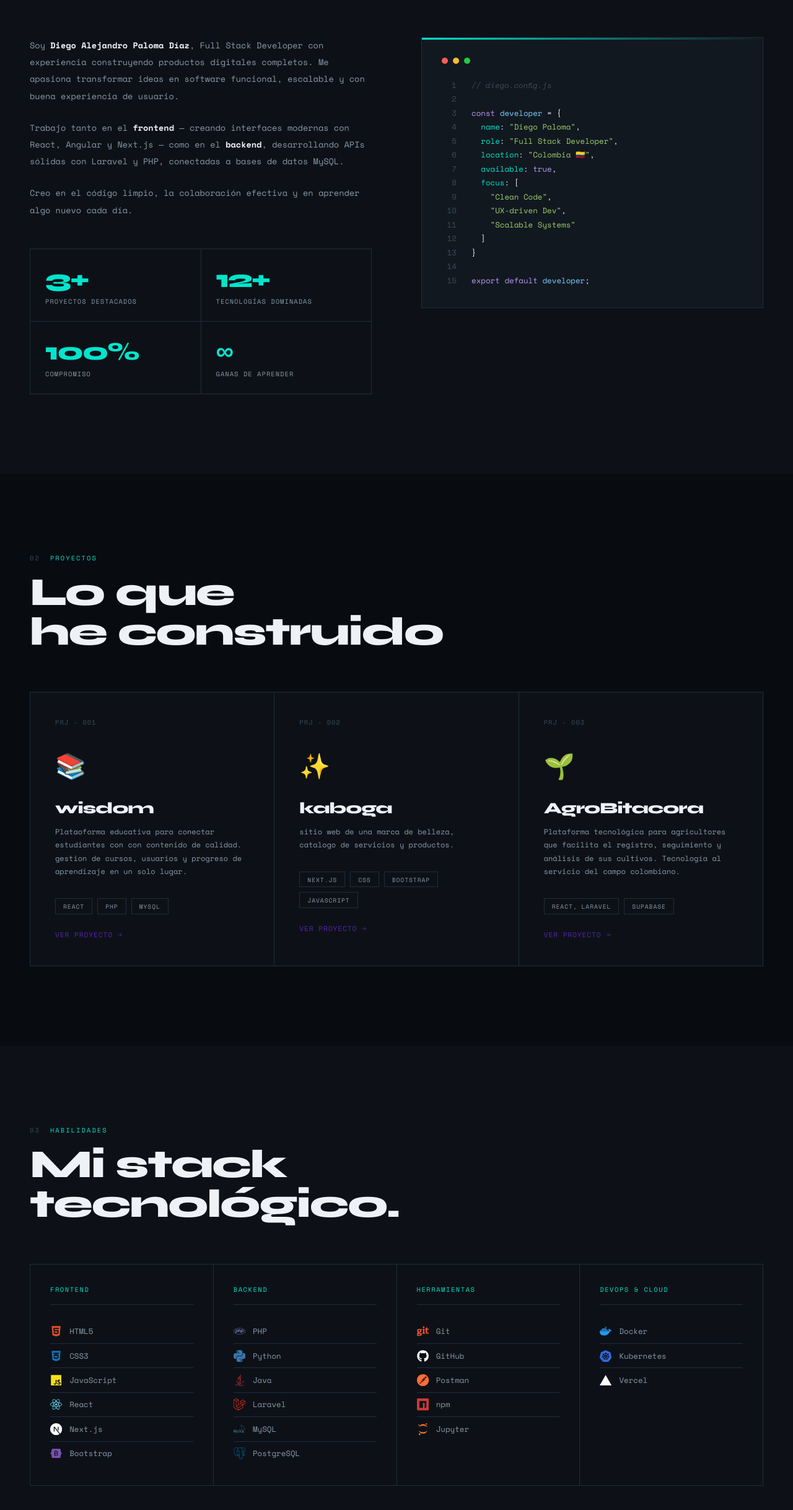
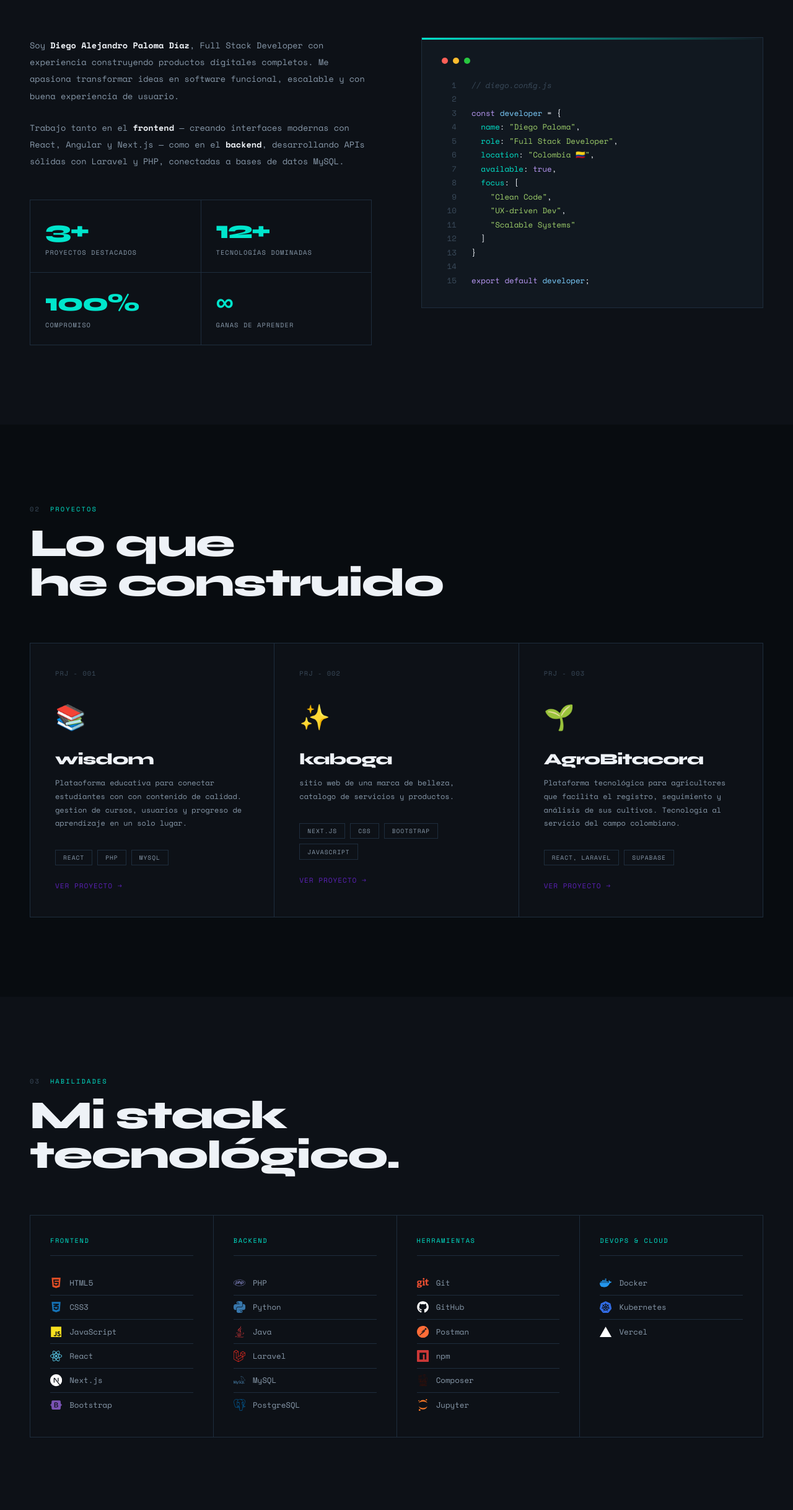
Before and after one commit to Diegoalejandro17/portfolio, a Next.js app: page / in a window 1280 px wide. Shown: the part 1092-3528 px from the top of the page at 62% size. Built offline with nearby package versions, Linux system fonts and the light colour scheme.

Commit message:
se agregan tecnologias y se corrige texto en el about me

```diff
--- a/src/components/About.js
+++ b/src/components/About.js
@@ -26,7 +26,7 @@ export default function About() {
             desarrollando APIs sólidas con Laravel y PHP, conectadas a bases
             de datos MySQL.
           </p>
-          <p>Creo en el código limpio, la colaboración efectiva y en aprender algo nuevo cada día.</p>
+          <p></p>
           <div className={styles.stats}>
             <div className={styles.statBox}>
               <div className={styles.statNum}>3+</div>
--- a/src/components/Contact.module.css
+++ b/src/components/Contact.module.css
@@ -3,7 +3,6 @@
   background: var(--bg);
 }
 
-/* Label superior */
 .sectionLabel {
   display: flex;
   align-items: center;
@@ -22,14 +21,12 @@
   color: var(--gray2);
 }
 
-/* Contenedor */
 .inner {
   max-width: 600px;
   margin: 0 auto;
   width: 100%;
 }
 
-/* Grid principal */
 .grid {
   display: flex;
   flex-direction: column;
@@ -37,7 +34,6 @@
   width: 100%;
 }
 
-/* Título */
 .sectionTitle {
   font-family: var(--font-display);
   font-size: clamp(2rem, 5vw, 4rem);
@@ -48,7 +44,6 @@
   text-align: center;
 }
 
-/* Descripción */
 .desc {
   font-size: 0.85rem;
   color: var(--gray);
@@ -57,7 +52,6 @@
   text-align: center;
 }
 
-/* Links */
 .links {
   display: flex;
   flex-direction: column;
@@ -130,7 +124,6 @@
   color: var(--purple-hover);
 }
 
-/* Formulario */
 .form {
   display: flex;
   flex-direction: column;
@@ -143,7 +136,6 @@
   flex-direction: column;
 }
 
-/* Inputs */
 .input,
 .textarea {
   background: var(--bg2);
@@ -156,7 +148,7 @@
   transition: border-color 0.3s;
   resize: none;
   width: 100%;
-  box-sizing: border-box; /* 🔥 ARREGLO IMPORTANTE */
+  box-sizing: border-box;
 }
 
 .input:focus,
@@ -169,7 +161,6 @@
   color: var(--gray2);
 }
 
-/* Botón */
 .btn {
   display: flex;
   align-items: center;
@@ -200,7 +191,6 @@
   cursor: not-allowed;
 }
 
-/* Mensajes */
 .success {
   font-size: 0.78rem;
   color: #28c840;
@@ -213,7 +203,6 @@
   margin-top: 0.5rem;
 }
 
-/* RESPONSIVE */
 @media (max-width: 600px) {
   .contact {
     padding: 4rem 1rem;
--- a/src/components/Skills.js
+++ b/src/components/Skills.js
@@ -3,7 +3,7 @@
 import { useScrollReveal } from '@/hooks/useScrollReveal'
 import styles from './Skills.module.css'
 import { FaHtml5, FaCss3Alt, FaJs, FaReact, FaPhp, FaLaravel, FaGit, FaGithub, FaBootstrap, FaJava} from 'react-icons/fa'
-import { SiNextdotjs, SiMysql, SiPostman, SiPostgresql, SiPython, SiDocker, SiKubernetes, SiVercel, SiNpm, SiJupyter } from 'react-icons/si'
+import { SiNextdotjs, SiMysql, SiPostman, SiPostgresql, SiPython, SiDocker, SiKubernetes, SiVercel, SiNpm, SiJupyter, SiComposer } from 'react-icons/si'
 
 const skillCategories = [
     {
@@ -35,6 +35,7 @@ const skillCategories = [
       { name: 'GitHub', icon: <FaGithub color="#ffffff" /> },
       { name: 'Postman', icon: <SiPostman color="#ff6c37" /> },
       { name: "npm", icon: <SiNpm color="#CB3837" /> },
+      { name: "Composer", icon: <SiComposer color="#440E03" />},
       { name: "Jupyter", icon: <SiJupyter color="#F37626" /> },
     ]
 },
```
